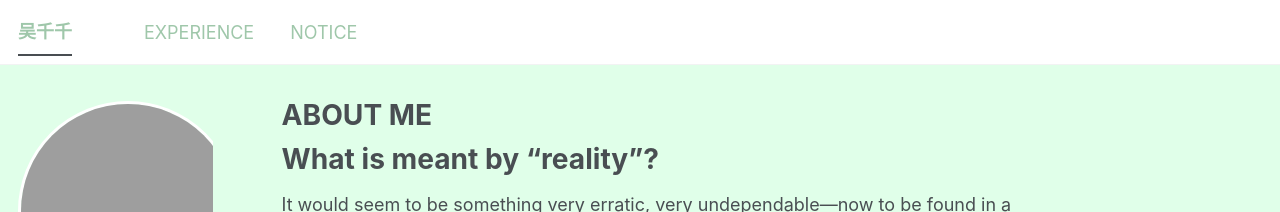
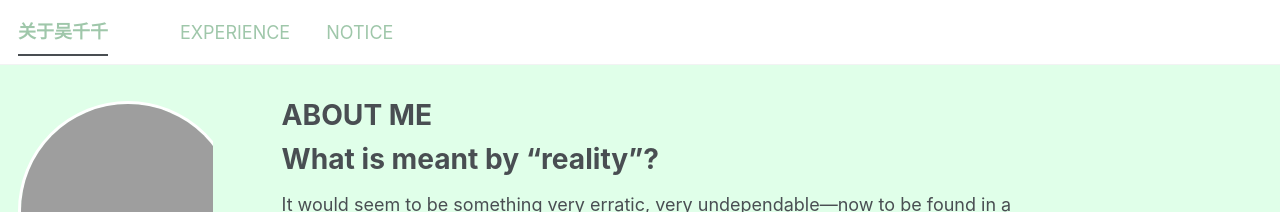
Before and after one commit to wuciancian0301/wuciancian0301.github.io, a Jekyll site: the page built from _pages/about.md, in a window 1280 px wide. Shown: the top 212 px of the page. Built offline with Jekyll 4.4.1, drawn with Linux system fonts in a browser that asks for light colours; a style sheet for code colours, icons or effects is not loaded.

Commit message:
調整頁籤

```diff
--- a/_config.yml
+++ b/_config.yml
@@ -1,4 +1,4 @@
-# Welcome to 吴千千!
+# Welcome to 关于吴千千!
 #
 # This config file is meant for settings that affect your entire site, values
 # which you are expected to set up once and rarely need to edit after that.
@@ -9,7 +9,7 @@
 # Basic Site Settings
 locale                   : "zh-CN"
 site_theme               : "default" # The available themes options are "default", "air", "sunrise", "mint", "dirt" and "contrast"
-title                    : "吴千千"
+title                    : "关于吴千千"
 title_separator          : "-"
 name                     : &name "吴千千"
 description              : &description "吴千千的个人网站"   # Update this with a general description of your site, this is the default if not overridden by a page
```
